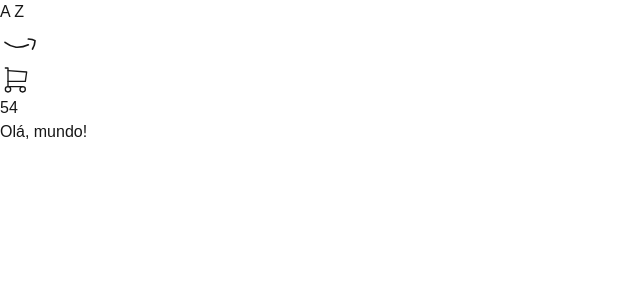
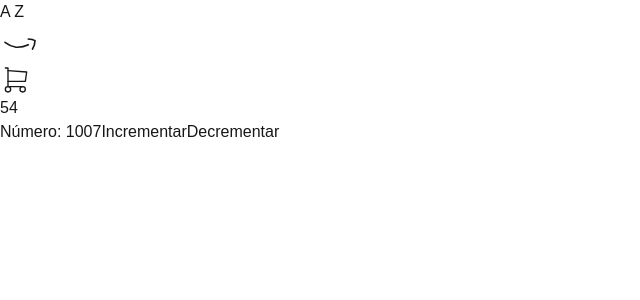
Before and after one commit to alexandreraminelli/pratica-react-e-commerce, a Next.js app: page / in a window 1280 px wide. Shown: the top 300 px of the page, without its empty margins (0-640 px from the left). Built offline with nearby package versions, Linux system fonts and the light colour scheme.

Commit message:
feat: implementação do contexto de carrinho e componentes de página

```diff
--- /dev/null
+++ b/src/app/(loja)/layout.tsx
@@ -0,0 +1,7 @@
+"use client"
+import { ProvedorCarrinho } from "@/data/contexts/ContextoCarrinho"
+
+/** */
+export default function Layout(props: any) {
+  return <ProvedorCarrinho>{props.children}</ProvedorCarrinho>
+}
--- /dev/null
+++ b/src/app/(loja)/page.tsx
@@ -0,0 +1,21 @@
+"use client"
+
+import Pagina from "@/components/template/Pagina"
+import useCarrinho from "@/data/hooks/useCarrinho"
+
+/** Componente da página. */
+export default function Home() {
+  // usar o contexto
+  const { numero, incrementar, decrementar } = useCarrinho()
+
+  // retorno do componente
+  return (
+    <Pagina>
+      <div>
+        Número: {numero}
+        <button onClick={incrementar}>Incrementar</button>
+        <button onClick={decrementar}>Decrementar</button>
+      </div>
+    </Pagina>
+  )
+}
--- a/src/app/page.tsx
+++ /dev/null
@@ -1,6 +0,0 @@
-import Pagina from "@/components/template/Pagina"
-
-/** Componente da página. */
-export default function Home() {
-  return <Pagina>Olá, mundo!</Pagina>
-}
--- a/src/components/template/Pagina.tsx
+++ b/src/components/template/Pagina.tsx
@@ -17,7 +17,7 @@
       {/* Elemento filho (conteúdo da página) */}
       <main
         className={`
-      w-[90vw] w-[1200px] max-w-[1200px] mx-auto
+      w-[90vw] max-w-[1200px] mx-auto
       flex-1
       py-10
       ${props.className}
--- /dev/null
+++ b/src/data/contexts/ContextoCarrinho.tsx
@@ -0,0 +1,33 @@
+"use client"
+
+import { createContext, useState } from "react"
+
+/** Interface dos props do contexto `ContextoCarrinho`. */
+interface ContextoCarrinhoProps {
+  numero: number
+  incrementar?: () => void
+  decrementar?: () => void
+}
+
+/** Contexto do carrinho de compras. */
+const ContextoCarrinho = createContext<ContextoCarrinhoProps>({} as any)
+
+/** Contexto do estado do carrinho. */
+export function ProvedorCarrinho(props: any) {
+  const [numero, setNumero] = useState(1007)
+
+  // retorno do componente
+  return (
+    <ContextoCarrinho.Provider
+      value={{
+        numero,
+        incrementar: () => setNumero(numero + 1),
+        decrementar: () => setNumero(numero - 1),
+      }}
+    >
+      {props.children}
+    </ContextoCarrinho.Provider>
+  )
+}
+
+export default ContextoCarrinho
--- /dev/null
+++ b/src/data/hooks/useCarrinho.ts
@@ -0,0 +1,9 @@
+"use client"
+
+import { useContext } from "react"
+import ContextoCarrinho from "../contexts/ContextoCarrinho"
+
+/** Hook para obter o contexto `ContextoCarrinho`. */
+export default function useCarrinho() {
+  return useContext(ContextoCarrinho)
+}
```
Also changed, not shown: src/app/carrinho/page.tsx (+8 -5 lines).
